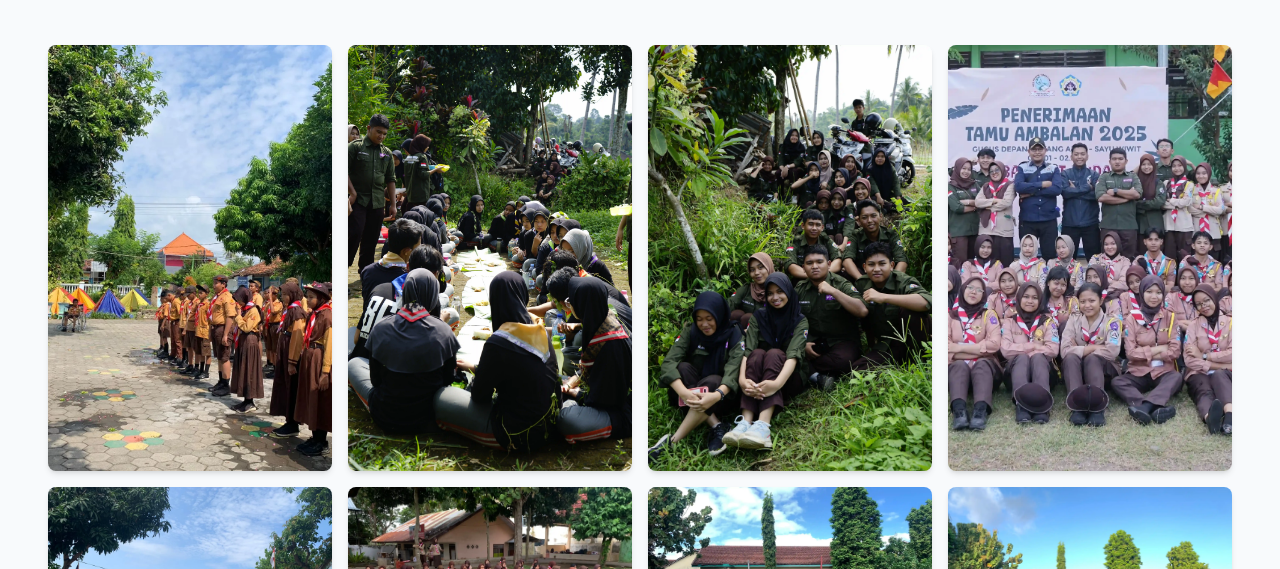
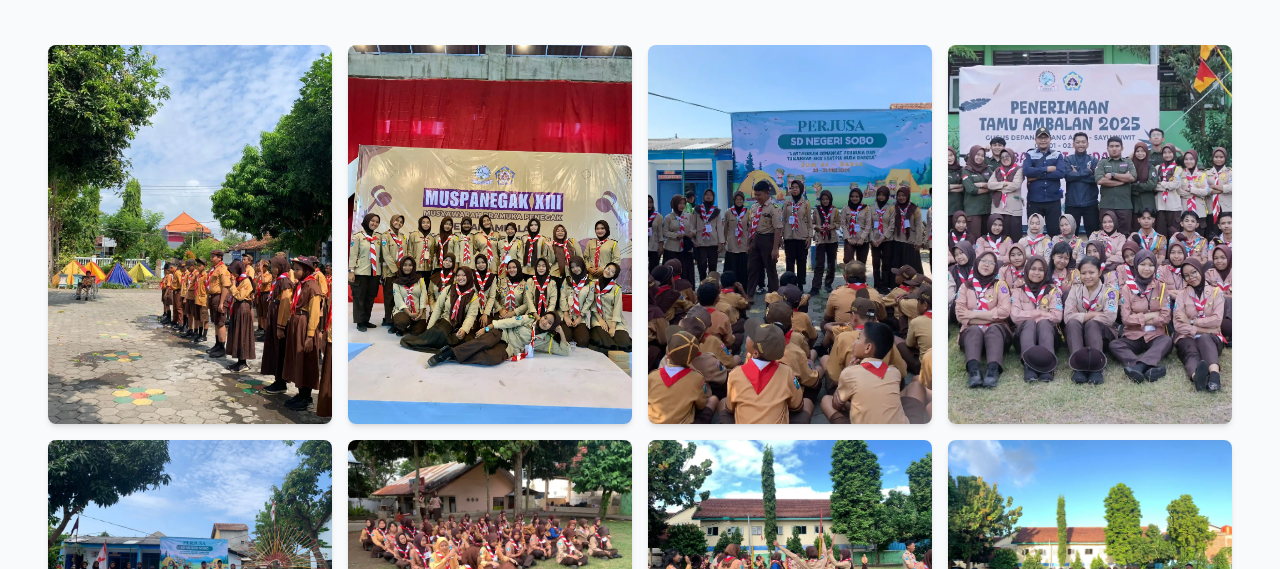
Before and after one commit to bangnocode/da-esemkasa, a plain HTML site: page galeri.html in a window 1280 px wide. Shown: the part 231-800 px from the top of the page. Drawn offline with nearby package versions, Linux system fonts and the light colour scheme.

Commit message:
ganti gambar

```diff
--- a/galeri.html
+++ b/galeri.html
@@ -74,11 +74,11 @@
                     class="h-full w-full object-cover hover:scale-105 transition duration-300">
             </div>
             <div class="overflow-hidden rounded-lg shadow-md hover:shadow-xl transition duration-300">
-                <img src="./img/galeri/_SON0751_2_11zon.webp" alt="Galeri 2"
+                <img src="./img/galeri/IMG_8105_12_11zon.webp" alt="Galeri 2"
                     class="h-full w-full object-cover hover:scale-105 transition duration-300">
             </div>
             <div class="overflow-hidden rounded-lg shadow-md hover:shadow-xl transition duration-300">
-                <img src="./img/galeri/_SON0769_3_11zon.webp" alt="Galeri 3"
+                <img src="./img/galeri/IMG_4107_11_11zon.webp" alt="Galeri 3"
                     class="h-full w-full object-cover hover:scale-105 transition duration-300">
             </div>
             <div class="overflow-hidden rounded-lg shadow-md hover:shadow-xl transition duration-300">
```
